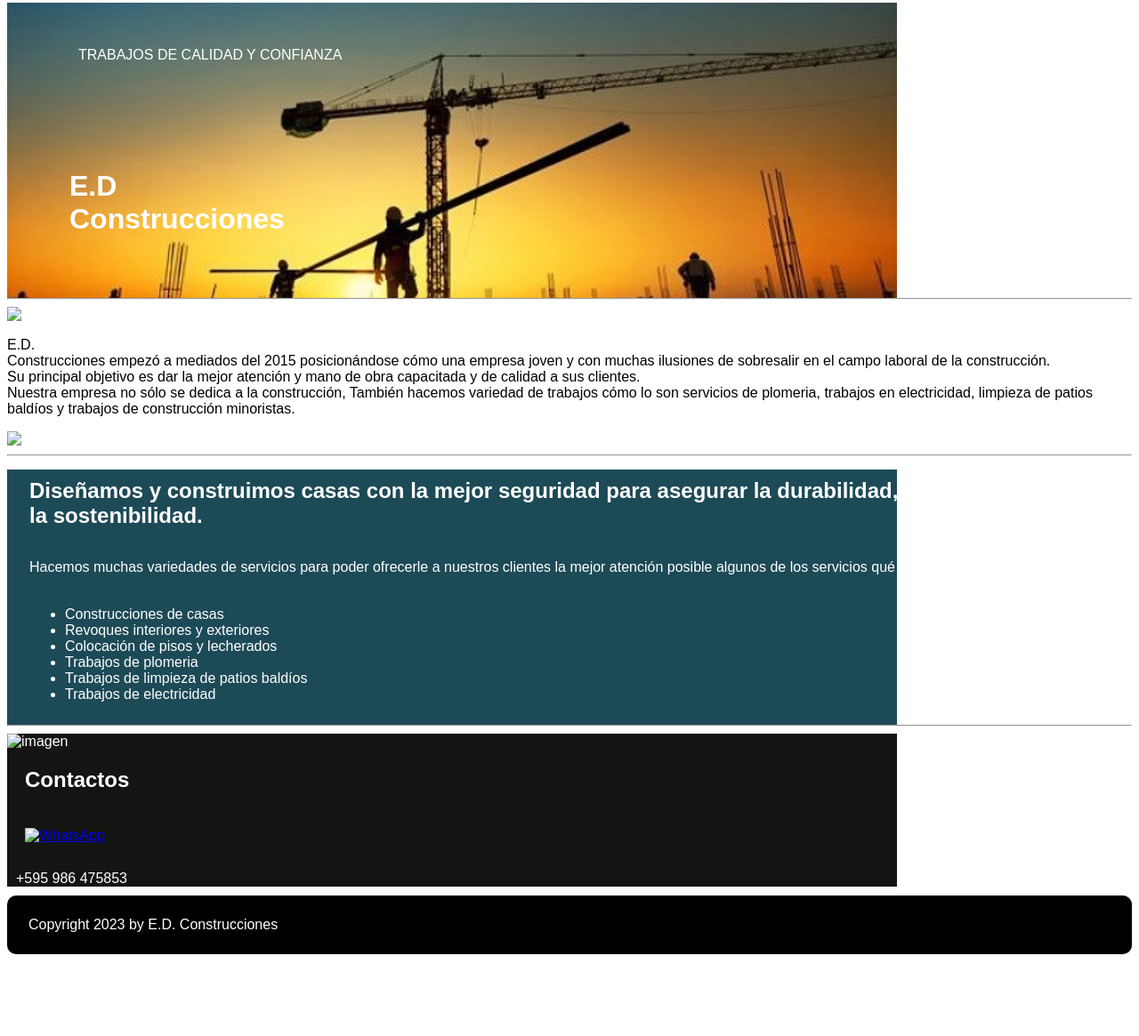
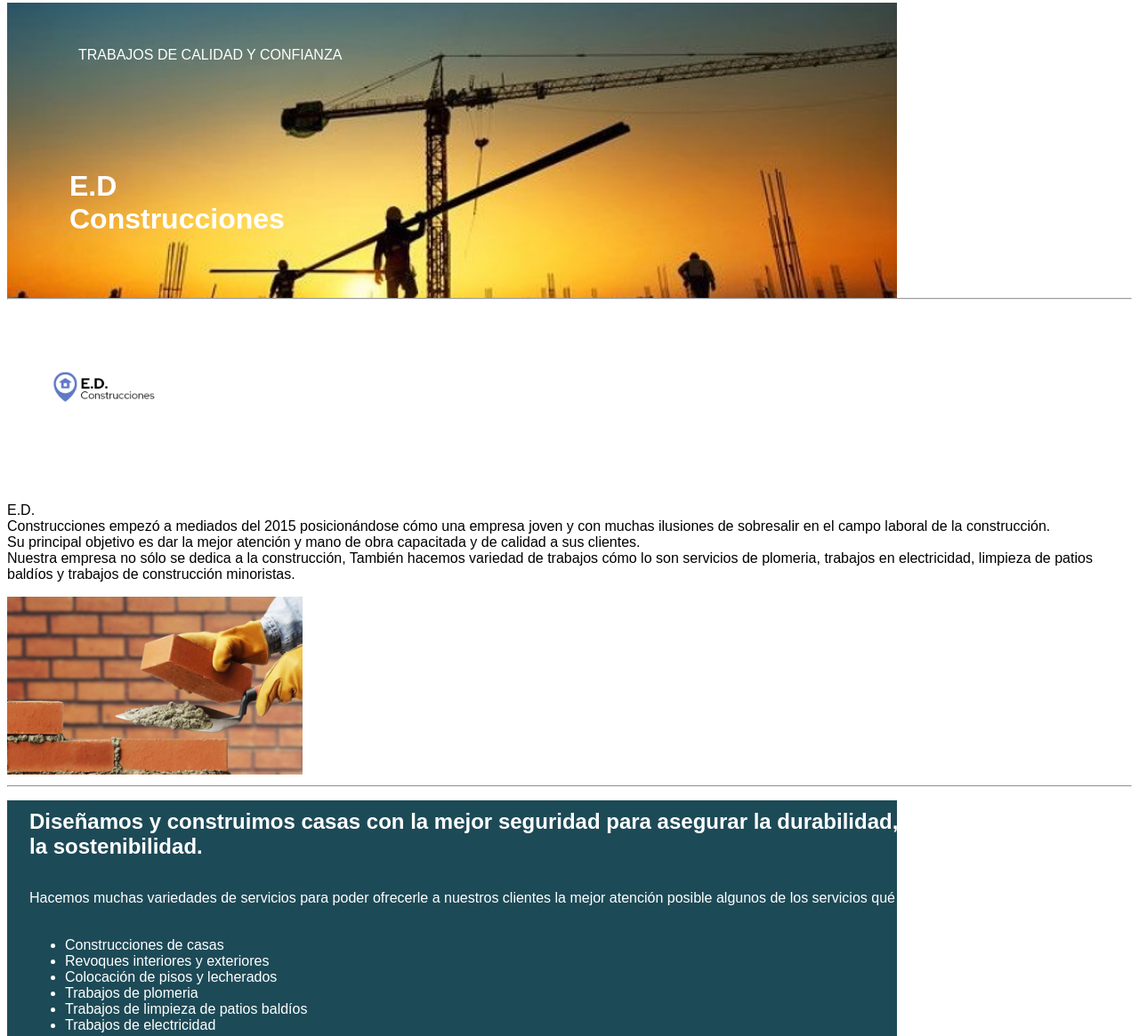
Before and after one commit to Pedro-be/Pedro.github.io, a plain HTML site: page index.html in a window 1280 px wide. Shown: the part 27-1192 px from the top of the page at 89% size. Before the commit the page ends 1108 px from the top, so only its background shows below. Drawn offline with Linux system fonts and the light colour scheme; files whose address does not match are found by name.

Commit message:
Update index.html

```diff
--- a/index.html
+++ b/index.html
@@ -11,12 +11,12 @@
     <hr>
   </header>
   <section>
-    <img class="imagen" src="/imagen/imagen.png" alt="logo">
+    <img class="imagen" src="imagen.png" alt="logo">
     <p class="texto1">E.D.<br>
 Construcciones empezó a mediados del 2015 posicionándose cómo una empresa joven y con muchas ilusiones de sobresalir en el campo laboral de la construcción.<br>
 Su principal objetivo es dar la mejor atención y mano de obra capacitada y de calidad a sus clientes.<br>
 Nuestra empresa no sólo se dedica a la construcción, También hacemos variedad de trabajos cómo lo son servicios de plomeria, trabajos en electricidad, limpieza de patios baldíos y trabajos de construcción minoristas.</p>
-  <img class="imagen1" src="/imagen/imagen1.png" alt="imagen"><br>
+  <img class="imagen1" src="imagen1.png" alt="imagen"><br>
   <hr>
   </section>
   <section class="Seccion2">
@@ -33,9 +33,9 @@ Nuestra empresa no sólo se dedica a la construcción, También hacemos variedad
   <hr>
   </section>
   <section class="Seccion3">
-    <img class="imagen2" src="/imagen/imagen2.png" alt="imagen">
+    <img class="imagen2" src="imagen2.png" alt="imagen">
     <h2 style="margin: 20px">Contactos</h2>
-    <a href="https://api.whatsapp.com/send?phone=+595986475853"><img class="imagen3" src="/imagen/whatsapp.png" alt="WhatsApp"></a>
+    <a href="https://api.whatsapp.com/send?phone=+595986475853"><img class="imagen3" src="whatsapp.png" alt="WhatsApp"></a>
     <p style="margin: 10px">+595 986 475853</p>
   </section>
   <footer>
```
